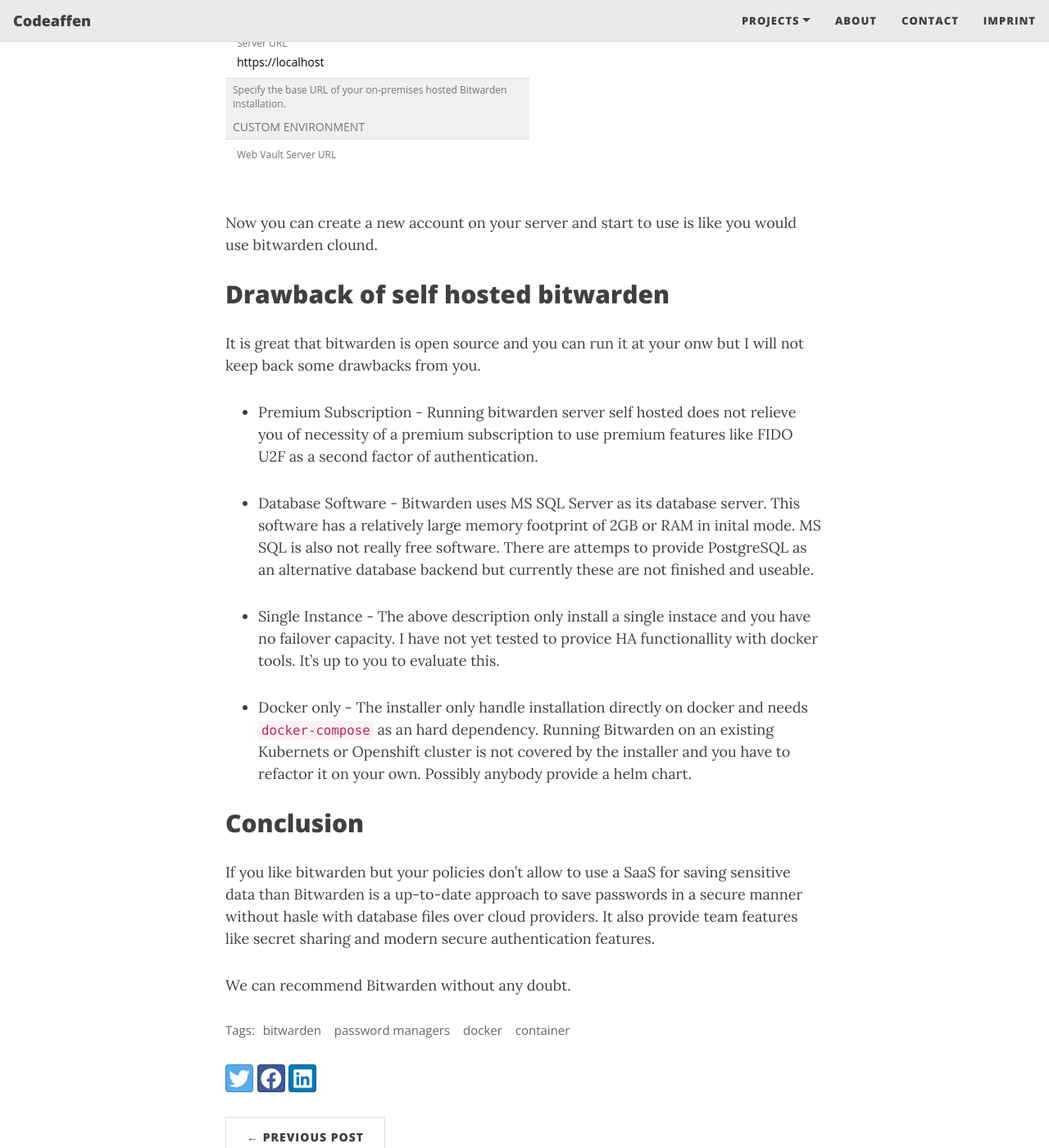
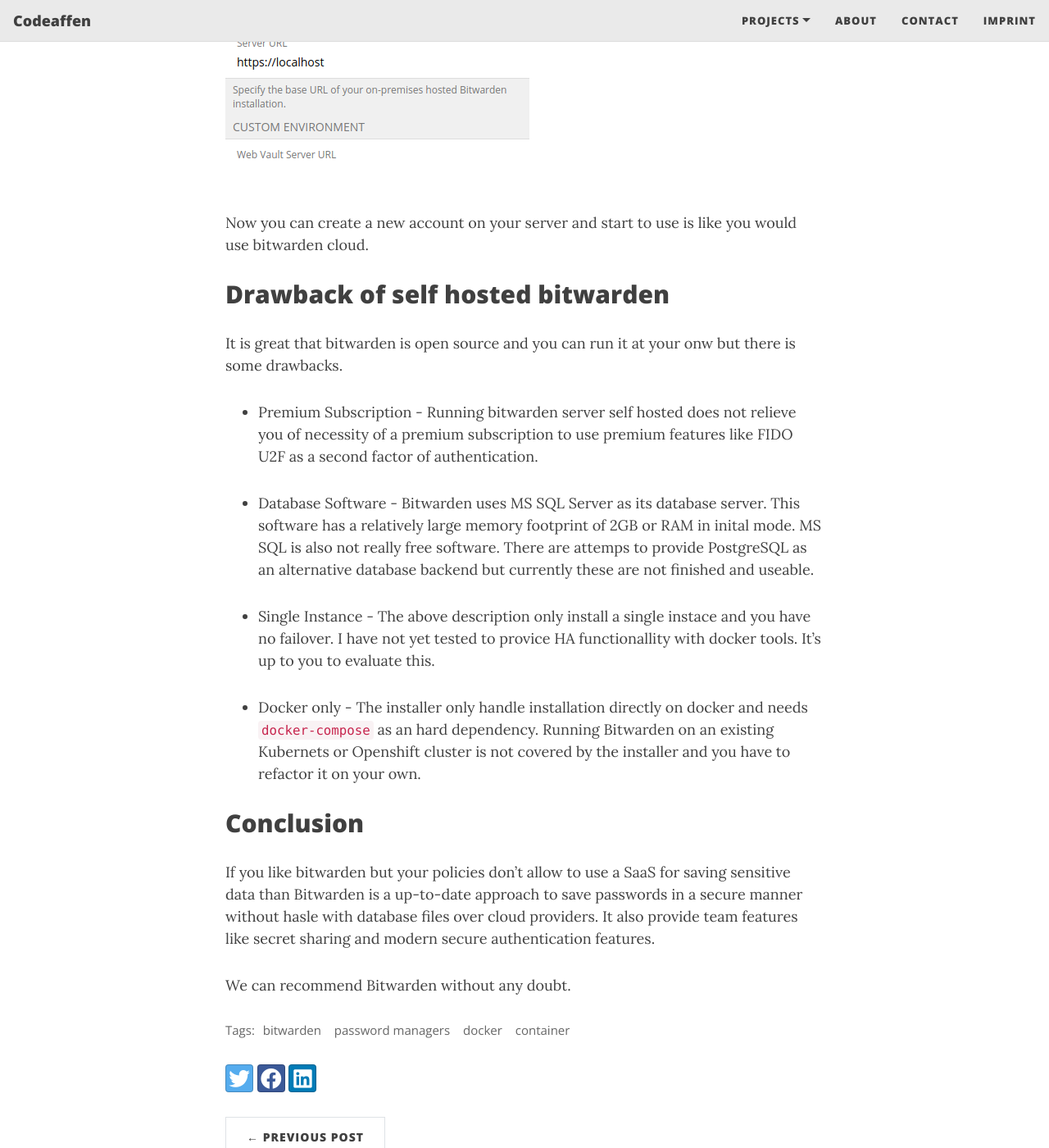
Before and after one commit to codeaffen/codeaffen.org, a Jekyll site: the page built from _posts/2021-03-02-self-hosted-bitwarden.md, in a window 1280 px wide and 1400 px high, scrolled down 2290 px. Shown: the whole window at 82% size. Built offline with Jekyll 4.4.1, drawn with Linux system fonts in a browser that asks for light colours; nearby versions of some CDN libraries; comment, search, counter and statistics services are not loaded; some of the changed text lies outside the part shown.

Commit message:
Update 2021-03-02-self-hosted-bitwarden.md
Changed wording

```diff
--- a/_posts/2021-03-02-self-hosted-bitwarden.md
+++ b/_posts/2021-03-02-self-hosted-bitwarden.md
@@ -8,7 +8,7 @@
 
 ## Why bitwarden?
 
-There are dozen of password managers outside, most of them coming as SaaS. Bitwarden is available as Software as a Service too and can be used as simple as others. You simply [register](https://vault.bitwarden.com/#/register){:target="blank"} an account and can start to store and share your sensitive data from any of your devices.
+There is dozens of password managers, most of them coming as SaaS. Bitwarden is available as Software as a Service too and can be used as simple as others. You simply [register](https://vault.bitwarden.com/#/register){:target="blank"} an account and can start to store and share your sensitive data from any of your devices.
 
 ### Security by design
 
@@ -42,7 +42,7 @@
 {: .box-note}
 **Note:** You need to request an installation id and key on [bitwarden.com/host](https://bitwarden.com/host/). Here you need to provide a valid e-mail address.
 
-### running your own bitwarden server
+### Running your own bitwarden server
 
 After installation you can start your installation with one single command:
 
@@ -60,19 +60,19 @@
 
 ![Bitwarden extension settings](../../assets/img/bitwarden_ext_settings.png)
 
-Now you can create a new account on your server and start to use is like you would use bitwarden clound.
+Now you can create a new account on your server and start to use is like you would use bitwarden cloud.
 
 ## Drawback of self hosted bitwarden
 
-It is great that bitwarden is open source and you can run it at your onw but I will not keep back some drawbacks from you.
+It is great that bitwarden is open source and you can run it at your onw but there is some drawbacks.
 
 * Premium Subscription - Running bitwarden server self hosted does not relieve you of necessity of a premium subscription to use premium features like FIDO U2F as a second factor of authentication.
 
 * Database Software - Bitwarden uses MS SQL Server as its database server. This software has a relatively large memory footprint of 2GB or RAM in inital mode. MS SQL is also not really free software. There are attemps to provide PostgreSQL as an alternative database backend but currently these are not finished and useable.
 
-* Single Instance - The above description only install a single instace and you have no failover capacity. I have not yet tested to provice HA functionallity with docker tools. It's up to you to evaluate this.
+* Single Instance - The above description only install a single instace and you have no failover. I have not yet tested to provice HA functionallity with docker tools. It's up to you to evaluate this.
 
-* Docker only - The installer only handle installation directly on docker and needs `docker-compose` as an hard dependency. Running Bitwarden on an existing Kubernets or Openshift cluster is not covered by the installer and you have to refactor it on your own. Possibly anybody provide a helm chart.
+* Docker only - The installer only handle installation directly on docker and needs `docker-compose` as an hard dependency. Running Bitwarden on an existing Kubernets or Openshift cluster is not covered by the installer and you have to refactor it on your own.
 
 ## Conclusion
 
```
Also changed, not shown: other parts of _posts/2021-03-02-self-hosted-bitwarden.md (+5 -5 lines).
